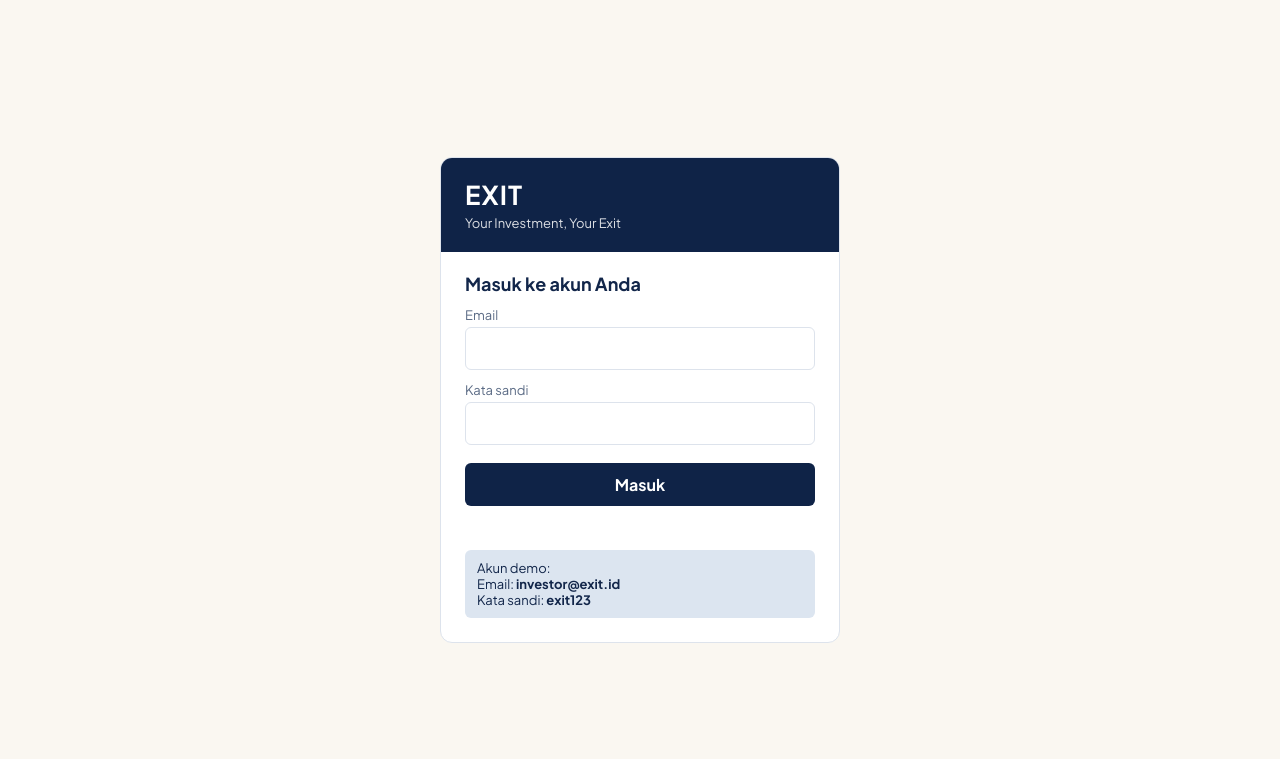
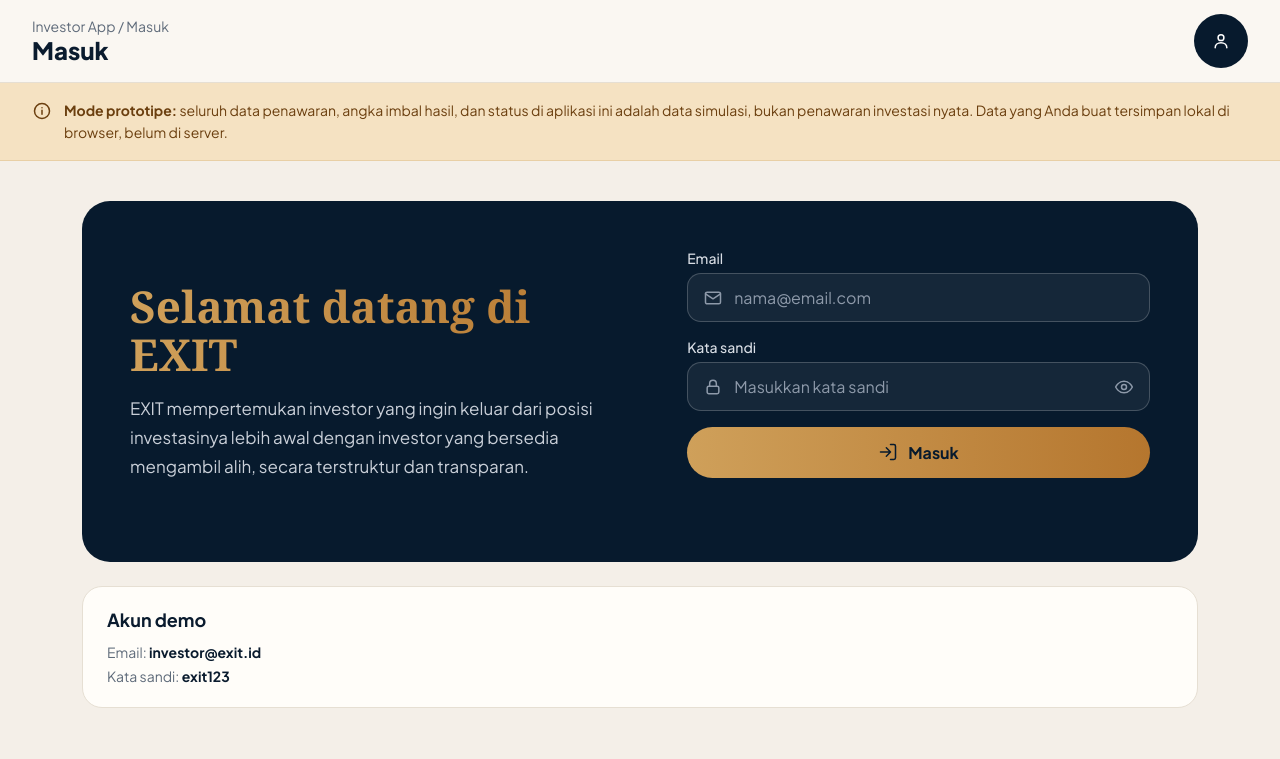
Before and after one commit to mnaufalraafi-coder/Projek-EXIT, a plain HTML site: page login.html in a window 1280 px wide. Drawn offline with Linux system fonts and the light colour scheme; a web font is replaced by a local one.

Commit message:
Update login.html

```diff
--- a/login.html
+++ b/login.html
@@ -4,59 +4,148 @@
 <meta charset="UTF-8">
 <meta name="viewport" content="width=device-width, initial-scale=1">
 <title>Masuk - EXIT</title>
-<link href="https://fonts.googleapis.com/css2?family=Plus+Jakarta+Sans:wght@400;700;800&display=swap" rel="stylesheet">
+<link href="https://fonts.googleapis.com/css2?family=Cormorant+SC:wght@600;700&family=Plus+Jakarta+Sans:wght@400;500;700;800&display=swap" rel="stylesheet">
 <style>
-:root{--bg:#FAF7F1;--ink:#12264A;--mut:#5B6B85;--line:#DDE3EC;--teal:#0F2347;--teal2:#DCE5F0;--amber:#B58A45;--red:#B3412F}
+:root{
+  --bg:#F4EFE8;
+  --bar:#FAF7F2;
+  --card:#FFFDF9;
+  --ink:#0A1B2E;
+  --mut:#5F6B7A;
+  --line:#E6DFD3;
+  --navy:#071A2D;
+  --gold:#B5762E;
+  --gold2:#CFA05A;
+  --note-bg:#F5E2C2;
+  --note-ink:#6B3F0F;
+  --err:#F3A593;}
 *{box-sizing:border-box;margin:0}
-body{font-family:'Plus Jakarta Sans',system-ui,sans-serif;background:var(--bg);color:var(--ink);min-height:100vh;display:flex;align-items:center;justify-content:center;padding:16px}
-.box{background:#fff;border:1px solid var(--line);border-radius:12px;width:100%;max-width:400px;overflow:hidden}
-.top{background:var(--teal);color:#fff;padding:20px 24px}
-.top b{font-size:26px;letter-spacing:1px;display:block}
-.top span{font-size:13px;opacity:.85}
-form{padding:20px 24px 12px}
-h1{font-size:18px}
-label{display:block;font-size:13px;color:var(--mut);margin:12px 0 4px}
-input{width:100%;font:inherit;padding:10px;border:1px solid var(--line);border-radius:6px}
-input:focus-visible,button:focus-visible{outline:3px solid var(--amber);outline-offset:2px}
-.go{width:100%;margin-top:18px;background:var(--teal);color:#fff;border:0;border-radius:6px;padding:11px;font:inherit;font-weight:700;cursor:pointer}
-#pesan{padding:0 24px;min-height:24px;font-size:14px;color:var(--red)}
-.demo{margin:8px 24px 24px;padding:10px 12px;background:var(--teal2);border-radius:6px;font-size:13px}
+body{font-family:'Plus Jakarta Sans',system-ui,sans-serif;background:var(--bg);color:var(--ink);min-height:100vh}
+svg{width:20px;height:20px;fill:none;stroke:currentColor;stroke-width:1.8;stroke-linecap:round;stroke-linejoin:round;flex:none}
+
+.bar{background:var(--bar);border-bottom:1px solid var(--line);padding:14px 32px;display:flex;align-items:center;justify-content:space-between;gap:16px}
+.bar small{display:block;font-size:14px;color:var(--mut)}
+.bar b{font-size:24px;font-weight:800}
+.avatar{width:54px;height:54px;border-radius:50%;background:var(--navy);color:#fff;display:flex;align-items:center;justify-content:center}
+
+.note{background:var(--note-bg);color:var(--note-ink);border-bottom:1px solid #E8CFA5;padding:16px 32px;display:flex;gap:12px;align-items:flex-start;font-size:14px;line-height:1.6}
+.note svg{margin-top:2px}
+
+main{max-width:1180px;margin:0 auto;padding:40px 32px 48px}
+.hero{background:var(--navy);color:#F3EEE6;border-radius:28px;padding:48px;display:grid;grid-template-columns:minmax(0,1.1fr) minmax(0,1fr);gap:48px;align-items:center}
+.hero h1{font-family:'Cormorant SC',Georgia,serif;font-weight:700;font-size:44px;line-height:1.1;background:linear-gradient(90deg,var(--gold2),var(--gold));-webkit-background-clip:text;background-clip:text;color:transparent}
+.hero p{margin-top:16px;font-size:17px;line-height:1.7;color:#C9CFD8}
+
+label{display:block;font-size:14px;font-weight:500;margin:0 0 6px;color:#D9DEE5}
+.field{position:relative;margin-bottom:16px}
+.field svg{position:absolute;left:16px;bottom:14px;color:#8E9AAA;pointer-events:none}
+input{width:100%;font:inherit;color:#fff;background:rgba(255,255,255,.06);border:1px solid rgba(255,255,255,.2);border-radius:14px;padding:13px 16px 13px 46px}
+input::placeholder{color:#8E9AAA}
+input:focus-visible,button:focus-visible{outline:3px solid var(--gold2);outline-offset:2px}
+.field .eye{position:absolute;right:8px;bottom:6px;background:none;border:0;color:#8E9AAA;padding:8px;border-radius:50%;cursor:pointer;display:flex}
+.field .eye svg{position:static}
+.eye:hover{color:#fff}
+
+.go{width:100%;margin-top:8px;display:flex;align-items:center;justify-content:center;gap:10px;background:linear-gradient(90deg,var(--gold2),var(--gold));color:var(--navy);border:0;border-radius:999px;padding:15px 24px;font:inherit;font-size:16px;font-weight:700;cursor:pointer}
+.go:hover{filter:brightness(1.06)}
+#pesan{min-height:24px;margin-top:12px;font-size:14px;color:var(--err)}
+
+.demo{margin-top:24px;background:var(--card);border:1px solid var(--line);border-radius:20px;padding:18px 24px;font-size:14px;line-height:1.7;color:var(--mut)}
+.demo b{color:var(--ink);font-weight:700}
+.demo h2{font-size:18px;font-weight:700;color:var(--ink);margin-bottom:6px}
+
+@media (max-width:820px){
+  .bar,.note{padding-left:20px;padding-right:20px}
+  main{padding:24px 16px 32px}
+  .hero{grid-template-columns:minmax(0,1fr);padding:32px 24px;gap:28px;border-radius:24px}
+  .hero h1{font-size:34px}
+}
 </style>
 </head>
 <body>
-<div class="box">
-  <div class="top"><b>EXIT</b><span>Your Investment, Your Exit</span></div>
-  <form id="f">
-    <h1>Masuk ke akun Anda</h1>
-    <label for="email">Email</label>
-    <input id="email" type="email" required autocomplete="username">
-    <label for="pass">Kata sandi</label>
-    <input id="pass" type="password" required autocomplete="current-password">
-    <button class="go" type="submit">Masuk</button>
-  </form>
-  <p id="pesan" role="alert"></p>
-  <div class="demo">Akun demo:<br>Email: <b>investor@exit.id</b><br>Kata sandi: <b>exit123</b></div>
+
+<header class="bar">
+  <div>
+    <small>Investor App / Masuk</small>
+    <b>Masuk</b>
+  </div>
+  <div class="avatar" aria-hidden="true">
+    <svg viewBox="0 0 24 24"><circle cx="12" cy="8" r="3.5"/><path d="M5 20c0-3.6 3.1-6 7-6s7 2.4 7 6"/></svg>
+  </div>
+</header>
+
+<div class="note" role="note">
+  <svg viewBox="0 0 24 24" aria-hidden="true"><circle cx="12" cy="12" r="9"/><path d="M12 11v5M12 8h.01"/></svg>
+  <span><b>Mode prototipe:</b> seluruh data penawaran, angka imbal hasil, dan status di aplikasi ini adalah data simulasi, bukan penawaran investasi nyata. Data yang Anda buat tersimpan lokal di browser, belum di server.</span>
 </div>
 
+<main>
+  <section class="hero">
+    <div>
+      <h1>Selamat datang di EXIT</h1>
+      <p>EXIT mempertemukan investor yang ingin keluar dari posisi investasinya lebih awal dengan investor yang bersedia mengambil alih, secara terstruktur dan transparan.</p>
+    </div>
+
+    <div>
+      <form id="f">
+        <div class="field">
+          <label for="email">Email</label>
+          <svg viewBox="0 0 24 24" aria-hidden="true"><rect x="3" y="5" width="18" height="14" rx="2"/><path d="m3 7 9 6 9-6"/></svg>
+          <input id="email" type="email" required autocomplete="username" placeholder="nama@email.com">
+        </div>
+        <div class="field">
+          <label for="pass">Kata sandi</label>
+          <svg viewBox="0 0 24 24" aria-hidden="true"><rect x="5" y="11" width="14" height="9" rx="2"/><path d="M8 11V8a4 4 0 0 1 8 0v3"/></svg>
+          <input id="pass" type="password" required autocomplete="current-password" placeholder="Masukkan kata sandi">
+          <button type="button" class="eye" id="eye" aria-label="Tampilkan kata sandi">
+            <svg viewBox="0 0 24 24" aria-hidden="true"><path d="M2 12s3.5-7 10-7 10 7 10 7-3.5 7-10 7S2 12 2 12z"/><circle cx="12" cy="12" r="3"/></svg>
+          </button>
+        </div>
+        <button class="go" type="submit">
+          <svg viewBox="0 0 24 24" aria-hidden="true"><path d="M15 3h4a2 2 0 0 1 2 2v14a2 2 0 0 1-2 2h-4M10 17l5-5-5-5M15 12H3"/></svg>
+          Masuk
+        </button>
+      </form>
+      <p id="pesan" role="alert"></p>
+    </div>
+  </section>
+
+  <div class="demo">
+    <h2>Akun demo</h2>
+    Email: <b>investor@exit.id</b><br>Kata sandi: <b>exit123</b>
+  </div>
+</main>
+
 <script>
+// Alamat dashboard Lovable tujuan setelah login berhasil.
+const DASHBOARD_URL = 'https://lovable.dev/preview/DCNWxkBVFiMToLgKg8oddllqY6t9WrVW';
+
 // Daftar akun demo. Tambah akun baru dengan menambah baris di bawah.
 const AKUN = [
   {nama:'Investor Demo', email:'investor@exit.id', pass:'exit123'}
 ];
 
-if (localStorage.getItem('exit_session')) location.replace('index.html');
+if (localStorage.getItem('exit_session')) location.replace(DASHBOARD_URL);
+
+const passEl = document.getElementById('pass');
+const eye = document.getElementById('eye');
+eye.onclick = () => {
+  const show = passEl.type === 'password';
+  passEl.type = show ? 'text' : 'password';
+  eye.setAttribute('aria-label', show ? 'Sembunyikan kata sandi' : 'Tampilkan kata sandi');
+};
 
 document.getElementById('f').onsubmit = e => {
   e.preventDefault();
   const email = document.getElementById('email').value.trim().toLowerCase();
-  const pass = document.getElementById('pass').value;
+  const pass = passEl.value;
   const u = AKUN.find(a => a.email === email && a.pass === pass);
   if (!u) {
     document.getElementById('pesan').textContent = 'Email atau kata sandi salah.';
     return;
   }
   localStorage.setItem('exit_session', JSON.stringify({nama:u.nama, email:u.email}));
-  location.replace('index.html');
+  location.replace(DASHBOARD_URL);
 };
 </script>
 </body>
```
